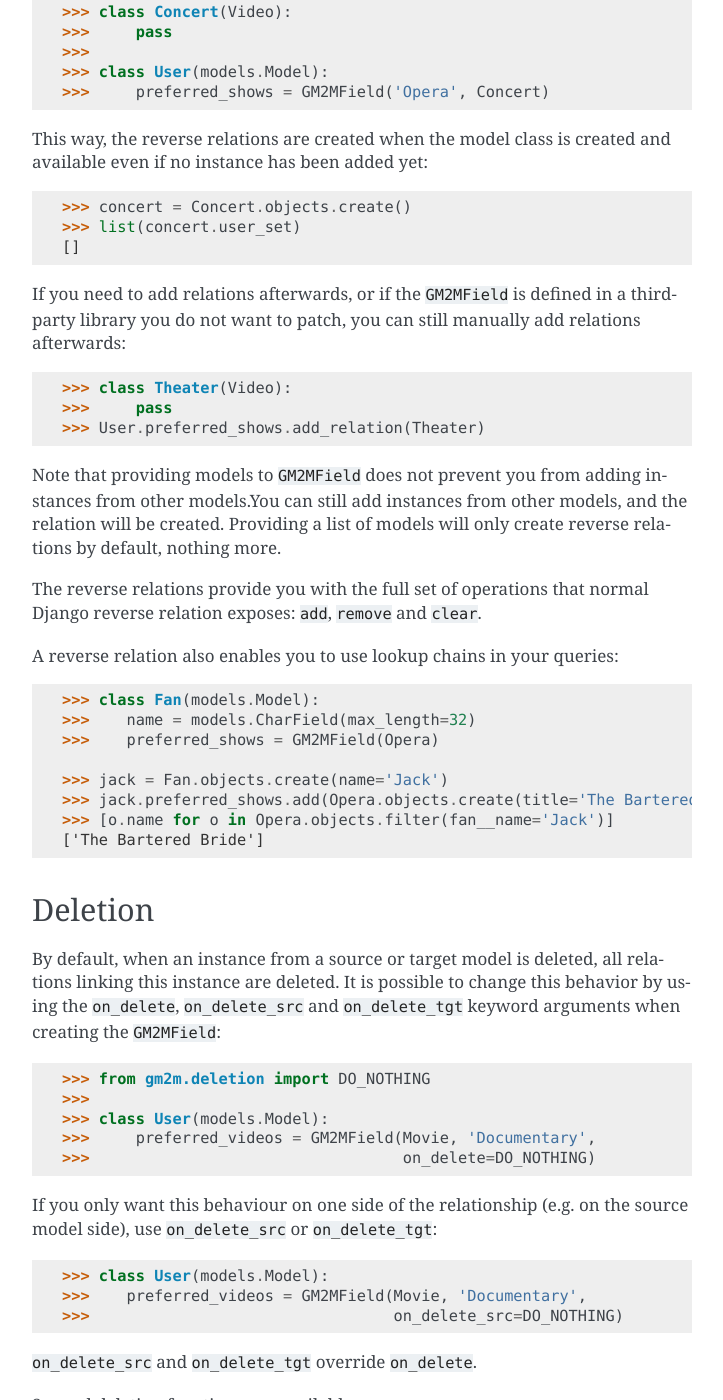
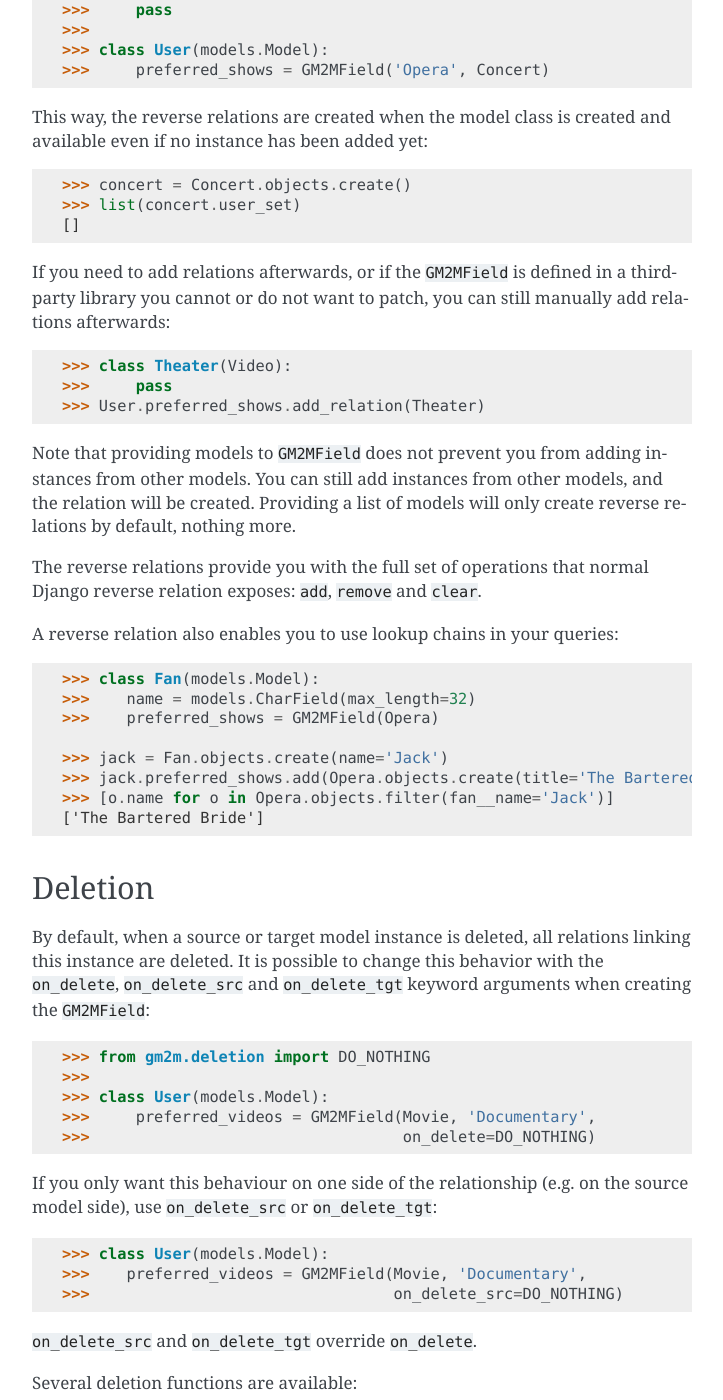
Before and after one commit to tkhyn/django-gm2m, a Sphinx documentation site: the page built from doc/features.rst, in a window 1280 px wide and 1400 px high, scrolled down 1657 px. Shown: the whole window, without its empty margins (388-1111 px from the left). Built offline with Sphinx 7.4.7, drawn with Linux system fonts in a browser that asks for light colours; the version number could not be read and is left out; some of the changed text lies outside the part shown.

Commit message:
Doc improvements and typo fixes

```diff
--- a/doc/features.rst
+++ b/doc/features.rst
@@ -42,7 +42,7 @@
 
 We've seen how you could access all the ``preferred_videos`` of a given user.
 But what if you want to access all the users that have bookmarked a given
-video? django-gm2m provides that out of the box, with a bit of magic.
+video? ``django-gm2m`` provides that out of the box, with a bit of magic.
 
 Indeed, even without having to explicitly create reverse relations (e.g by
 providing models to the ``GM2MField`` constructor), they are automatically
@@ -90,15 +89,15 @@
    []
 
 If you need to add relations afterwards, or if the ``GM2MField`` is defined in
-a third-party library you do not want to patch, you can still manually add
-relations afterwards::
+a third-party library you cannot or do not want to patch, you can still manually
+add relations afterwards::
 
    >>> class Theater(Video):
    >>>     pass
    >>> User.preferred_shows.add_relation(Theater)
 
 Note that providing models to ``GM2MField`` does not prevent you from adding
-instances from other models.You can still add instances from other models, and
+instances from other models. You can still add instances from other models, and
 the relation will be created. Providing a list of models will only create
 reverse relations by default, nothing more.
 
@@ -120,10 +119,10 @@
 Deletion
 --------
 
-By default, when an instance from a source or target model is deleted, all
-relations linking this instance are deleted. It is possible to change this
-behavior by using the ``on_delete``, ``on_delete_src`` and ``on_delete_tgt``
-keyword arguments when creating the ``GM2MField``::
+By default, when a source or target model instance is deleted, all relations
+linking this instance are deleted. It is possible to change this behavior with
+the ``on_delete``, ``on_delete_src`` and ``on_delete_tgt`` keyword arguments
+when creating the ``GM2MField``::
 
    >>> from gm2m.deletion import DO_NOTHING
    >>>
```
Also changed, not shown: other parts of doc/features.rst (+13 -16 lines), doc/quick_start.rst (+4 -3 lines).
